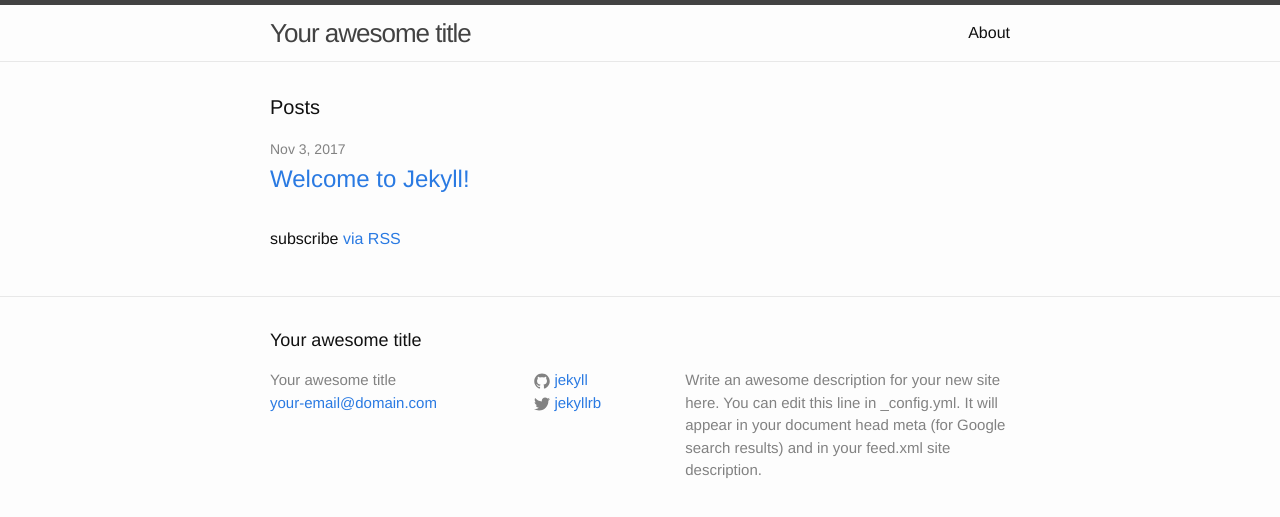
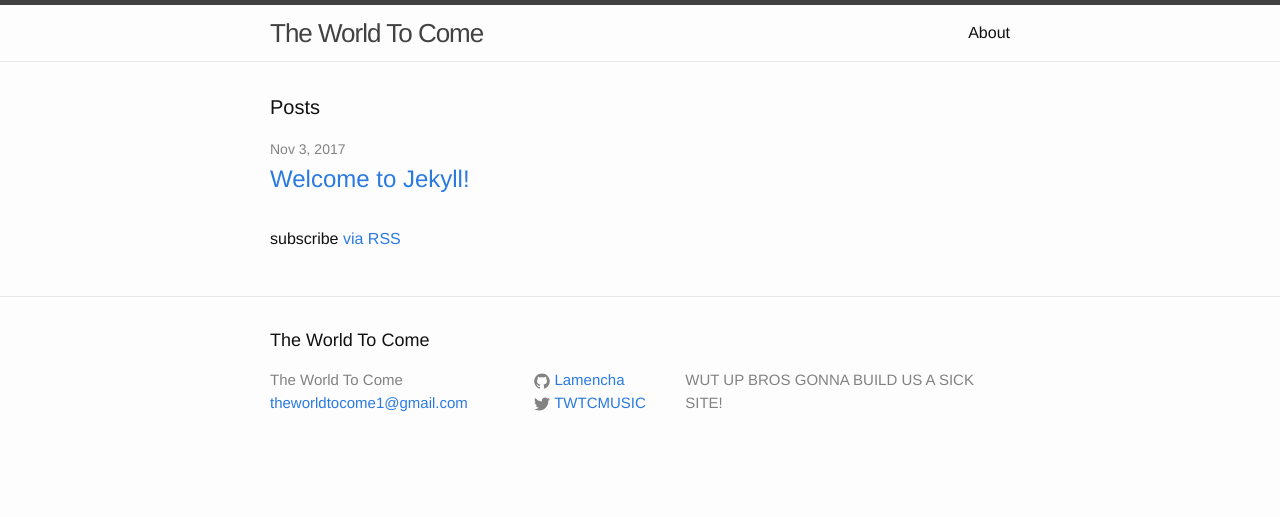
Before and after one commit to lamencha/lamencha.github.io, a Jekyll site: the page built from index.html, in a window 1280 px wide. Shown: the top 517 px of the page. Built offline with Jekyll 4.4.1, drawn with Linux system fonts in a browser that asks for light colours.

Commit message:
Front page Changes

```diff
--- a/_config.yml
+++ b/_config.yml
@@ -6,16 +6,14 @@
 # 'jekyll serve'. If you change this file, please restart the server process.
 
 # Site settings
-title: Your awesome title
-email: your-email@domain.com
+title: The World To Come
+email: theworldtocome1@gmail.com
 description: > # this means to ignore newlines until "baseurl:"
-  Write an awesome description for your new site here. You can edit this
-  line in _config.yml. It will appear in your document head meta (for
-  Google search results) and in your feed.xml site description.
+  WUT UP BROS GONNA BUILD US A SICK SITE!
 baseurl: "" # the subpath of your site, e.g. /blog
-url: "http://yourdomain.com" # the base hostname & protocol for your site
-twitter_username: jekyllrb
-github_username:  jekyll
+url: "http://twtcband.com" # the base hostname & protocol for your site
+twitter_username: TWTCMUSIC
+github_username:  Lamencha
 
 # Build settings
 markdown: kramdown
```
